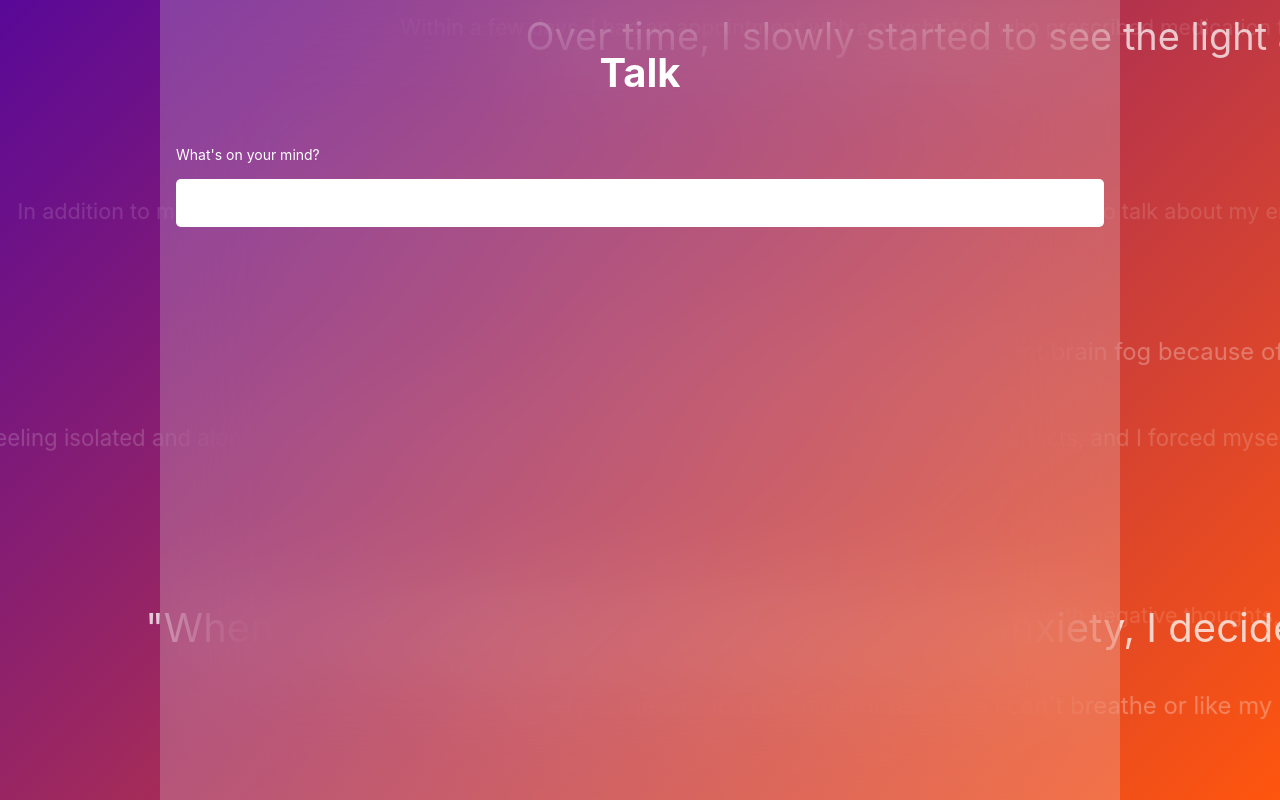
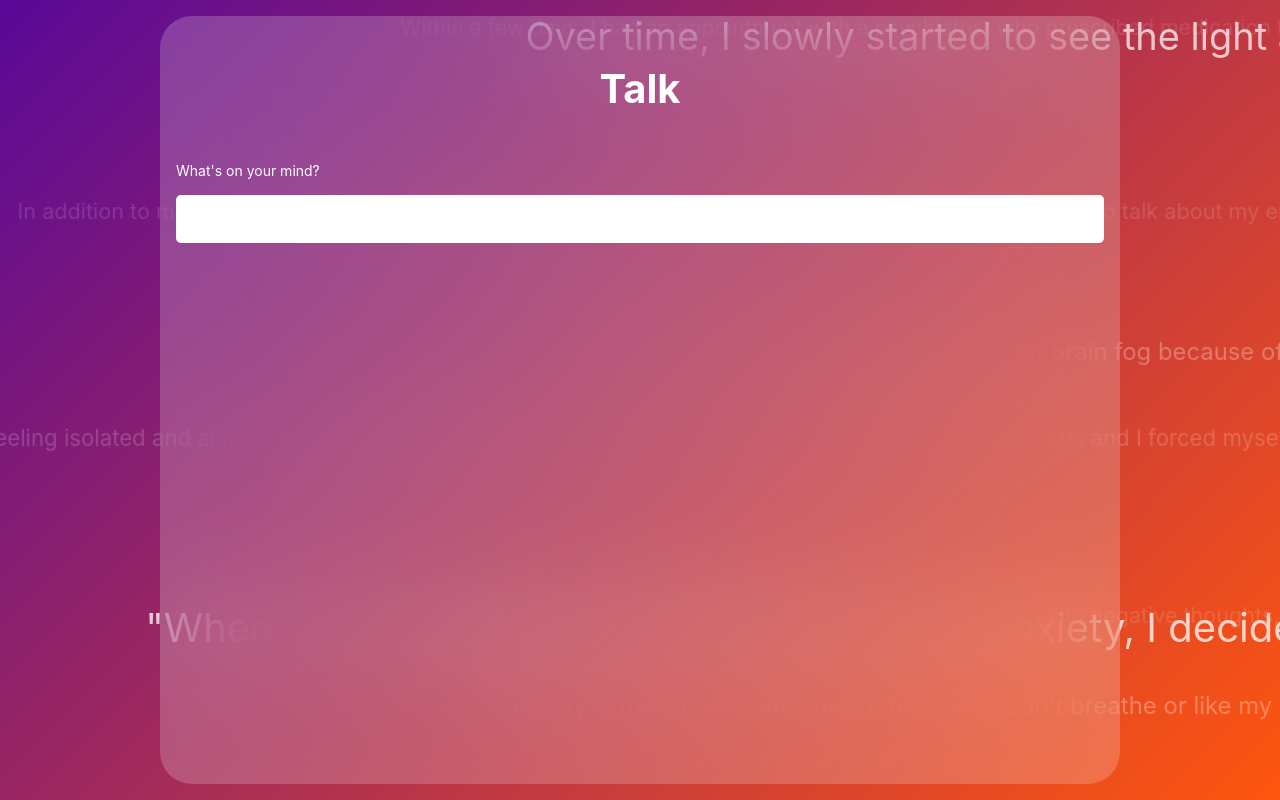
Before and after one commit to myfatemi04/rivers, a React (Create React App) app: page /talk in a window 1280 px wide. Built offline with nearby package versions, Linux system fonts and the light colour scheme.

Commit message:
Make talk page look a little nicer

```diff
--- a/src/pages/Talk.js
+++ b/src/pages/Talk.js
@@ -17,12 +17,13 @@ export default function Talk() {
 		alignItems: "center",
 		flexGrow: 1,
 		width: "calc(min(60rem, 100% - 2rem))",
-		margin: "0 auto",
+		margin: "1rem auto",
 		padding: "1rem",
 		height: "100%",
 		fontSize: "0.875rem",
 		backgroundColor: "rgb(255, 255, 255, 0.2)",
 		backdropFilter: "blur(50px)",
+		borderRadius: "2rem",
 		zIndex: 1
 	}}>
 		<h1>Talk</h1>
```
